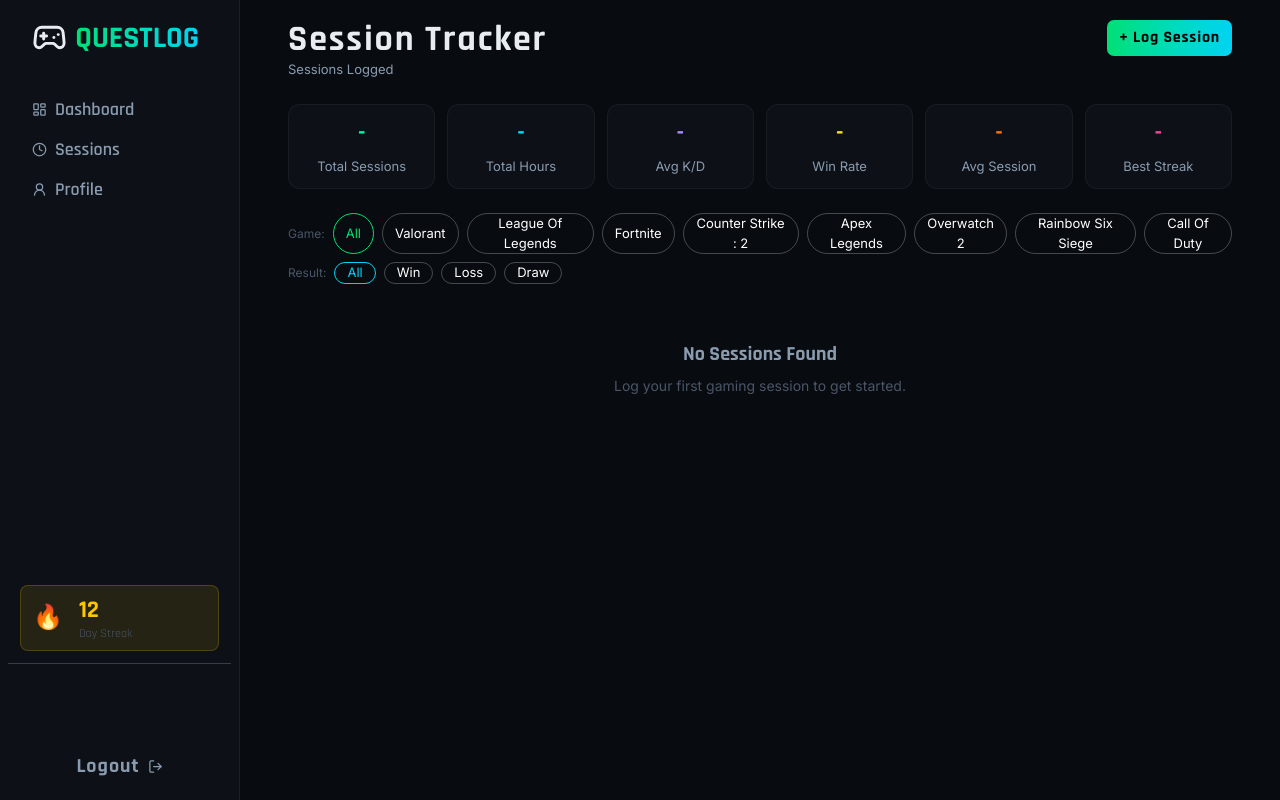
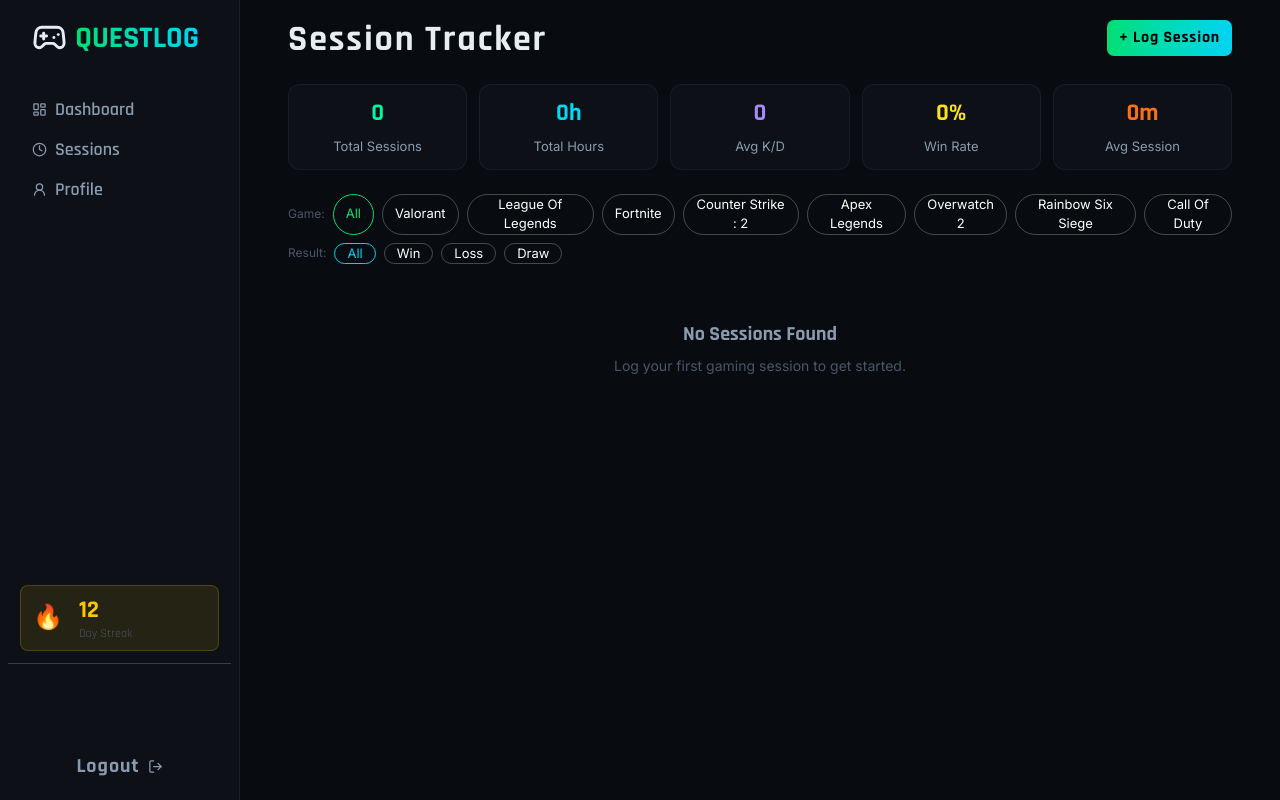
Before and after one commit to rahulg1310/progress-tracker, a React (Vite) app in the folder frontend/: page /sessions in a window 1280 px wide. Built offline with nearby package versions, Linux system fonts and the light colour scheme.

Commit message:
session page almost done

```diff
--- a/frontend/src/components/SessionContent.jsx
+++ b/frontend/src/components/SessionContent.jsx
@@ -124,6 +124,7 @@ const SessionContent = (props) => {
   ]
   };
 
+
   const [modal, setModal] = useState(false);
   const [sessions, setSessions] = useState(()=>{
     const savedSessions=localStorage.getItem("sessions");
@@ -155,12 +156,54 @@ const SessionContent = (props) => {
   const filteredSessions = sessions.filter(function(elem){
     return ((selectedGame === 'All' || selectedGame===elem.game) && (result === 'All' || result===elem.result))
   });
+  const totalSessions = sessions.length;
+  const totalDuration = sessions.reduce((total,elem)=>{
+    return total+Number(elem.duration);
+  },0);
+  const totalTime = totalSessions === 0 ? 0 : (totalDuration/60).toFixed(1);
+  const totalWins = sessions.filter((elem)=>{
+    return elem.result === 'Win';
+  }).length;
+  const winRate = totalSessions === 0 ? 0 : ((totalWins/totalSessions)*100).toFixed(0);
+  const avgSession = sessions.length === 0 ? 0 : (totalDuration / sessions.length).toFixed(0);
+  const totalKD = sessions.reduce((total,elem)=>{
+    return total + Number(elem.ratio);
+  },0);
+  const avgKD = sessions.length === 0 ? 0 : (totalKD / sessions.length).toFixed(2);
+
+  const session_card = [
+    {
+        data : totalSessions,
+        title : 'Total Sessions',
+        color : 'text-[#00f5a0]'
+    },
+    {
+        data : totalTime+'h',
+        title : 'Total Hours',
+        color : 'text-[#00d9f5]'
+    },
+    {
+        data : avgKD,
+        title : 'Avg K/D',
+        color : 'text-[#a78bfa]'
+    },
+    {
+        data : winRate+'%',
+        title : 'Win Rate',
+        color : 'text-[#f9e020]'
+    },
+    {
+        data : avgSession+'m',
+        title : 'Avg Session',
+        color : 'text-[#f97316]'
+    }
+  ]
+
   return (
     <div className='w-full py-5 px-12 flex flex-col gap-6'>
       <div className='w-full flex justify-between'>
         <div className='flex flex-col'>
             <h1 className='font-bold text-4xl tracking-wider'>Session Tracker</h1>
-            <h4 className='body text-[13px] text-[#8a9bb0]'>{props.session_card.data} Sessions Logged</h4>
         </div>
         <div>
             <button
@@ -181,7 +224,7 @@ const SessionContent = (props) => {
         </div>
       </div>
       <div className='flex gap-3 '>
-        {props.session_card.map(function(elem,idx){
+        {session_card.map(function(elem,idx){
             return <SessionContentCard key={idx} data={elem.data} title={elem.title} color={elem.color} />
         })}
       </div>
--- a/frontend/src/components/StatsCard.jsx
+++ b/frontend/src/components/StatsCard.jsx
@@ -18,24 +18,24 @@ const StatsCard = (props) => {
               <h1 className='mono text-[16px] text-green-400'>{props.kills}</h1>
               <h1 className='body text-[12px] text-[#4a5568]'>KILLS</h1>
             </div>
-            <div className='flex flex-col gap-0 justify-center itemcs-center'>
+            <div className='flex flex-col gap-0 justify-center items-center'>
               <h1 className='mono text-[16px] text-red-500'>{props.deaths}</h1>
               <h1 className='body text-[12px] text-[#4a5568]'>DEATHS</h1>
             </div>
-            <div className='flex flex-col gap-0 justify-center itemcs-center'>
+            <div className='flex flex-col gap-0 justify-center items-center'>
               <h1 className='mono text-[16px] text-cyan-400'>{props.assists}</h1>
               <h1 className='body text-[12px] text-[#4a5568]'>ASSISTS</h1>
             </div>
-            <div className='flex flex-col gap-0 justify-center itemcs-center'>
+            <div className='flex flex-col gap-0 justify-center items-center'>
               <h1 className='mono text-[16px] text-yellow-200'>{props.ratio}</h1>
               <h1 className='body text-[12px] text-[#4a5568]'>K/D</h1>
             </div>
-            <div className='flex flex-col gap-0 justify-center itemcs-center'>
+            <div className='flex flex-col gap-0 justify-center items-center'>
               <h1 className='mono text-[16px]'>{props.duration}m</h1>
               <h1 className='body text-[12px] text-[#4a5568]'>DURATION</h1>
             </div>
-            <div className='flex flex-col gap-0 justify-center itemcs-center'>
-              <h1 className='mono text-[16px] text-purple-600'>{props.mood}</h1>
+            <div className='flex flex-col gap-0 justify-center items-center'>
+              <h1 className='mono text-[16px] text-purple-600 lowercase font-semibold'>{props.mood}</h1>
               <h1 className='body text-[12px] text-[#4a5568]'>MOOD</h1>
             </div>
           </div>
--- a/frontend/src/pages/Sessions.jsx
+++ b/frontend/src/pages/Sessions.jsx
@@ -4,38 +4,6 @@ import SessionContent from '../components/SessionContent'
 SessionContent
 
 const Sessions = () => {
-  const session_card = [
-    {
-        data : '-',
-        title : 'Total Sessions',
-        color : 'text-[#00f5a0]'
-    },
-    {
-        data : '-',
-        title : 'Total Hours',
-        color : 'text-[#00d9f5]'
-    },
-    {
-        data : '-',
-        title : 'Avg K/D',
-        color : 'text-[#a78bfa]'
-    },
-    {
-        data : '-',
-        title : 'Win Rate',
-        color : 'text-[#f9e020]'
-    },
-    {
-        data : '-',
-        title : 'Avg Session',
-        color : 'text-[#f97316]'
-    },
-    {
-        data : '-',
-        title : 'Best Streak',
-        color : 'text-[#ec4899]'
-    },
-  ]
 
   const game_button = [
     {
@@ -70,7 +38,7 @@ const Sessions = () => {
     <div className='flex min-h-screen w-full bg-[#080c10]'>
         <Sidebar />
         <div className='flex-1 overflow-y-auto'>
-            <SessionContent session_card={session_card} game_button={game_button}/>
+            <SessionContent game_button={game_button}/>
         </div>
     </div>
   )
```
